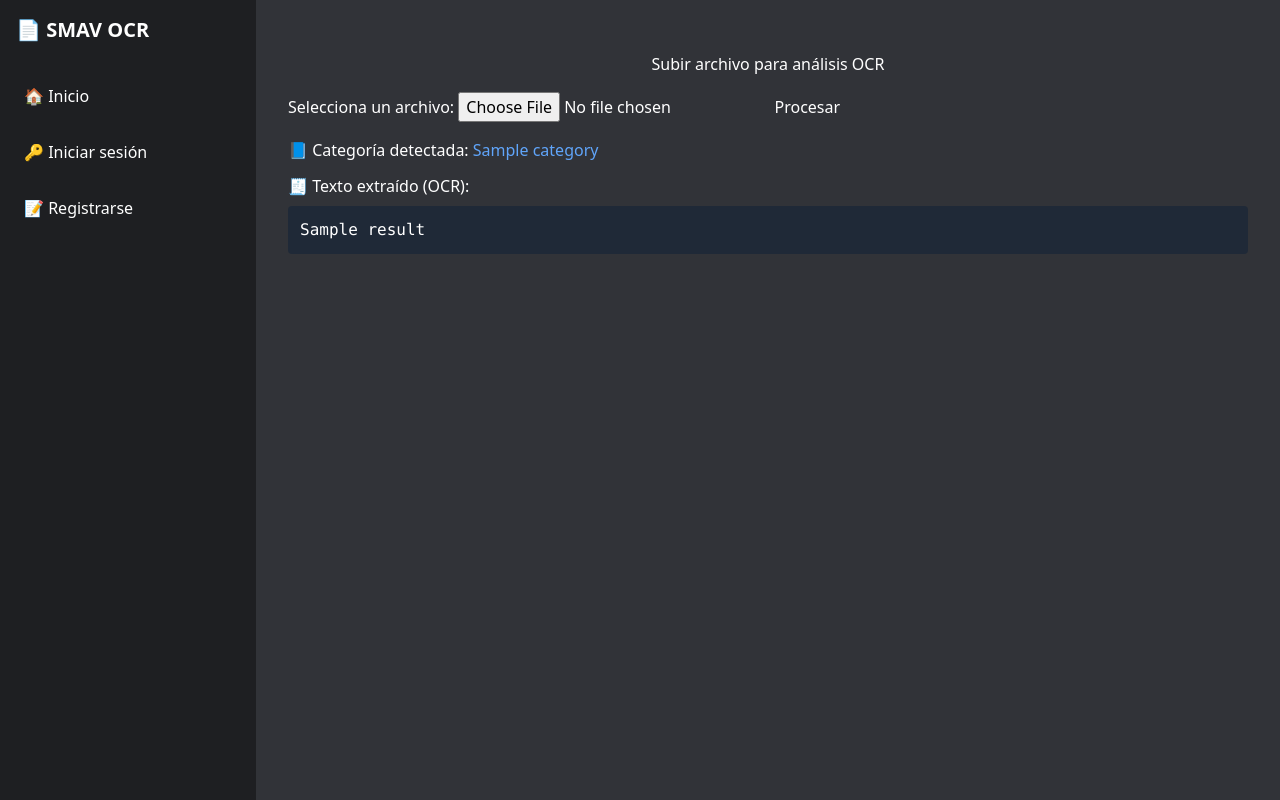
After one commit to luismhernandezs-crypto/doc-classifier, a FastAPI app: template frontend_service/templates/upload.html in a window 1280 px wide. The commit adds this page. Run offline with FastAPI, Linux system fonts and the light colour scheme; the template is opened without the code that fills it: most values are stand-ins (such as "Sample title", 1, 10 or a date in 2020); some libraries are stand-ins or nearby versions.

Commit message:
Subiendo la implementación final del frontend y los templates

```diff
--- a/frontend_service/main.py
+++ b/frontend_service/main.py
@@ -10,9 +10,8 @@ from minio import Minio
 import requests, psycopg2, io, os, traceback
 
 # ---------------- CONFIGURACIÓN ----------------
-app = FastAPI(title="OCR + Classifier + MinIO + Login")
+app = FastAPI(title="SMAV OCR & Classifier")
 
-# monta static (asegúrate de que ./static existe en tu repo; puede estar vacío)
 app.mount("/static", StaticFiles(directory="static"), name="static")
 templates = Jinja2Templates(directory="templates")
 
@@ -21,9 +20,16 @@ ALGORITHM = "HS256"
 ACCESS_TOKEN_EXPIRE_MINUTES = int(os.getenv("ACCESS_TOKEN_EXPIRE_MINUTES", 60 * 24))
 pwd_context = CryptContext(schemes=["bcrypt"], deprecated="auto")
 
+# NOTA: Estas URLs ya no se usan directamente porque n8n orquesta todo,
+# pero las dejamos por si acaso necesitas depurar servicios individuales.
 OCR_URL = os.getenv("OCR_URL", "http://ocr_service:8000/extract-text")
 CLASSIFIER_URL = os.getenv("CLASSIFIER_URL", "http://classifier_service:8080/classify-text")
-N8N_WEBHOOK_URL = os.getenv("N8N_WEBHOOK_URL", "http://n8n:5678/webhook/new_user")
+
+# --- CONFIGURACIÓN DE N8N ---
+# IMPORTANTE: Dentro de Docker usamos "http://n8n:5678".
+# Si el workflow está "Active", usa "/webhook/". Si estás probando con el botón "Execute", usa "/webhook-test/".
+# Aquí configuramos la ruta de producción por defecto:
+N8N_WEBHOOK_URL = os.getenv("N8N_WEBHOOK_URL", "http://n8n:5678/webhook/procesar-documento")
 
 DB_CONFIG = {
     "host": os.getenv("POSTGRES_HOST", "postgres"),
@@ -33,6 +39,8 @@ DB_CONFIG = {
     "password": os.getenv("POSTGRES_PASSWORD", "admin123")
 }
 
+# MinIO Client (Solo lo usamos aquí para verificar buckets al inicio,
+# n8n se encarga de subir los archivos ahora)
 MINIO_CLIENT = Minio(
     os.getenv("MINIO_HOST", "minio:9000"),
     access_key=os.getenv("MINIO_ROOT_USER", "admin"),
@@ -40,15 +48,14 @@ MINIO_CLIENT = Minio(
     secure=False
 )
 
-# intentamos crear buckets si es posible (no romper si MinIO no está listo)
 for bucket in ["incoming-docs", "classified-docs"]:
     try:
         if not MINIO_CLIENT.bucket_exists(bucket):
             MINIO_CLIENT.make_bucket(bucket)
     except Exception as e:
-        print(f"⚠️ Verificación/creación bucket '{bucket}' falló: {e}")
+        print(f"⚠️ Bucket '{bucket}' no creado: {e}")
 
-# ---------------- DB helpers ----------------
+# ---------------- DB ----------------
 def get_db_conn():
     return psycopg2.connect(**DB_CONFIG)
 
@@ -73,7 +80,6 @@ def init_db():
                 username VARCHAR(100) REFERENCES usuarios(username)
             );
         """)
-        # usuario admin por defecto (hash para 'admin123' ya incluido)
         cur.execute("""
             INSERT INTO usuarios (username, password_hash, rol)
             VALUES ('admin', '$2b$12$AFQe9b6uohAzbct6mGv5ueZ.zvayKv7QMLm8Y9PfAGHHqCwPZB42K', 'admin')
@@ -82,14 +88,13 @@ def init_db():
         conn.commit()
         cur.close()
         conn.close()
-        print("✅ Tablas verificadas e inicializadas correctamente.")
+        print("✅ Base de datos inicializada correctamente.")
     except Exception as e:
-        print("⚠️ init_db: no se pudo inicializar la BD (espera que postgres arranque). Error:", e)
+        print("⚠️ Error inicializando la BD:", e)
 
-# Llamada segura a init_db (si postgres no está listo, no mata la app)
 init_db()
 
-# ---------------- auth helpers ----------------
+# ---------------- AUTH ----------------
 def create_token(username, rol):
     exp = datetime.utcnow() + timedelta(minutes=ACCESS_TOKEN_EXPIRE_MINUTES)
     payload = {"sub": username, "rol": rol, "exp": exp}
@@ -102,38 +107,29 @@ def decode_token(token):
         raise HTTPException(status_code=401, detail="Token inválido o expirado")
 
 def get_user(username):
-    try:
-        conn = get_db_conn()
-        cur = conn.cursor()
-        cur.execute("SELECT username, password_hash, rol FROM usuarios WHERE username=%s", (username,))
-        row = cur.fetchone()
-        cur.close()
-        conn.close()
-        if row:
-            return {"username": row[0], "password_hash": row[1], "rol": row[2]}
-    except Exception as e:
-        print("⚠️ get_user error:", e)
+    conn = get_db_conn()
+    cur = conn.cursor()
+    cur.execute("SELECT username, password_hash, rol FROM usuarios WHERE username=%s", (username,))
+    row = cur.fetchone()
+    cur.close()
+    conn.close()
+    if row:
+        return {"username": row[0], "password_hash": row[1], "rol": row[2]}
     return None
 
 def create_user(username, password, rol="usuario", email=None):
-    try:
-        conn = get_db_conn()
-        cur = conn.cursor()
-        hashed = pwd_context.hash(password)
-        cur.execute("INSERT INTO usuarios (username, password_hash, rol) VALUES (%s, %s, %s) ON CONFLICT (username) DO NOTHING;",
-                    (username, hashed, rol))
-        conn.commit()
-        cur.close()
-        conn.close()
-    except Exception as e:
-        print("⚠️ create_user error:", e)
-        raise
+    conn = get_db_conn()
+    cur = conn.cursor()
+    hashed = pwd_context.hash(password)
+    cur.execute(
+        "INSERT INTO usuarios (username, password_hash, rol) VALUES (%s, %s, %s) ON CONFLICT (username) DO NOTHING;",
+        (username, hashed, rol),
+    )
+    conn.commit()
+    cur.close()
+    conn.close()
 
 def get_current_user_by_request(request: Request):
-    """
-    Intención: obtener usuario desde la cookie (usado en dependencias).
-    Lanzará HTTPException(401) si no hay cookie o token inválido.
-    """
     token = request.cookies.get("access_token")
     if not token:
         raise HTTPException(status_code=401, detail="No autenticado")
@@ -141,10 +137,20 @@ def get_current_user_by_request(request: Request):
     return {"username": payload.get("sub"), "rol": payload.get("rol")}
 
 # ---------------- RUTAS ----------------
+@app.get("/", response_class=HTMLResponse)
+def home(request: Request):
+    token = request.cookies.get("access_token")
+    if not token:
+        return RedirectResponse("/login", status_code=302)
+    try:
+        payload = decode_token(token)
+        user = {"username": payload.get("sub"), "rol": payload.get("rol")}
+        return templates.TemplateResponse("index.html", {"request": request, "user": user})
+    except JWTError:
+        return RedirectResponse("/login", status_code=302)
 
 @app.get("/login", response_class=HTMLResponse)
 def login_page(request: Request):
-    # muestra el formulario de login
     return templates.TemplateResponse("login.html", {"request": request})
 
 @app.post("/login")
@@ -166,11 +172,6 @@ def register_post(username: str = Form(...), password: str = Form(...), email: s
     if get_user(username):
         return HTMLResponse("<p>El usuario ya existe.</p>", status_code=400)
     create_user(username, password)
-    # notificar a n8n (no bloqueante)
-    try:
-        requests.post(N8N_WEBHOOK_URL, json={"username": username, "email": email}, timeout=3)
-    except Exception as e:
-        print("⚠️ Error notificando a n8n:", e)
     return RedirectResponse("/login", status_code=302)
 
 @app.get("/logout")
@@ -179,94 +180,74 @@ def logout():
     resp.delete_cookie("access_token")
     return resp
 
-@app.get("/", response_class=HTMLResponse)
-def home(request: Request):
-    """
-    Ruta pública que redirige al login si no hay sesión válida;
-    si el token es válido, renderiza dashboard.
-    (No lanzamos 401 desde aquí para evitar errores HTTP inesperados al abrir la raíz).
-    """
-    token = request.cookies.get("access_token")
-    if not token:
-        return RedirectResponse("/login", status_code=302)
-    try:
-        payload = decode_token(token)
-        user = {"username": payload.get("sub"), "rol": payload.get("rol")}
-        # show_upload False por defecto para usuarios normales (el dashboard contiene JS para mostrar)
-        return templates.TemplateResponse("dashboard.html", {"request": request, "user": user, "show_upload": False})
-    except Exception:
-        # token inválido/expirado → redirigir a login (elimina cookie en cliente la próxima vez)
-        return RedirectResponse("/login", status_code=302)
-
-@app.get("/upload-form", response_class=HTMLResponse)
-def upload_form(request: Request, user: dict = Depends(get_current_user_by_request)):
-    """
-    Mostrar dashboard con el formulario visible (ruta usada por la sidebar 'Subir archivo').
-    """
-    return templates.TemplateResponse("dashboard.html", {"request": request, "user": user, "show_upload": True})
+# ---------- INTEGRACIÓN CON N8N (NUEVO FLUJO) ----------
+@app.get("/upload", response_class=HTMLResponse)
+def upload_page(request: Request, user: dict = Depends(get_current_user_by_request)):
+    return templates.TemplateResponse("upload.html", {"request": request, "user": user, "text": None, "category": None})
 
 @app.post("/upload", response_class=HTMLResponse)
-async def upload(request: Request, file: UploadFile = File(...), user: dict = Depends(get_current_user_by_request)):
-    """
-    Recibe archivo, llama OCR y classifier, guarda en MinIO y en la BD
-    y reusa dashboard.html para mostrar resultado.
-    """
+async def upload_file(request: Request, file: UploadFile = File(...), user: dict = Depends(get_current_user_by_request)):
     try:
+        # 1. Leer el archivo
         file_bytes = await file.read()
-        files = {"file": (file.filename, file_bytes, file.content_type)}
 
-        # OCR (intentamos, si falla seguimos)
-        try:
-            ocr_resp = requests.post(OCR_URL, files=files, timeout=12)
-            extracted_text = ocr_resp.json().get("extracted_text", "")
-        except Exception as e:
-            print("⚠️ OCR error:", e)
-            extracted_text = ""
+        # 2. Enviar a n8n (WebHook)
+        # Usamos 'data' como key porque así se configuró en el Webhook de n8n
+        files = {'data': (file.filename, file_bytes, file.content_type)}
 
-        # CLASSIFIER (intentamos)
-        try:
-            cls_resp = requests.post(CLASSIFIER_URL, json={"text": extracted_text}, timeout=8)
-            classifier_json = cls_resp.json() if cls_resp.ok else {}
-            category = classifier_json.get("categoria") or classifier_json.get("category") or "Desconocido"
-        except Exception as e:
-            print("⚠️ CLASSIFIER error:", e)
-            category = "Desconocido"
+        print(f"🚀 Enviando archivo {file.filename} a n8n ({N8N_WEBHOOK_URL})...")
 
-        # Guardar en MinIO (no interrumpimos si falla)
-        try:
-            MINIO_CLIENT.put_object("incoming-docs", f"{user['username']}/{file.filename}",
-                                    io.BytesIO(file_bytes), length=len(file_bytes), content_type=file.content_type)
-            text_bytes = extracted_text.encode("utf-8")
-            classified_name = f"{category}_{datetime.now().strftime('%Y%m%d_%H%M%S')}.txt"
-            MINIO_CLIENT.put_object("classified-docs", f"{user['username']}/{classified_name}",
-                                    io.BytesIO(text_bytes), length=len(text_bytes), content_type="text/plain")
-        except Exception as e:
-            print("⚠️ MinIO put_object error:", e)
+        # Enviamos la petición POST a n8n
+        response = requests.post(N8N_WEBHOOK_URL, files=files, timeout=600)
 
-        # Guardar registro en BD (no interrumpimos la vista si falla)
+        if not response.ok:
+            return HTMLResponse(f"<p>Error en n8n: {response.status_code} - {response.text}</p>", status_code=500)
+
+        # 3. Procesar respuesta JSON de n8n
+        n8n_result = response.json()
+
+        # Extraemos los datos que nos devuelve el nodo 'Respond to Webhook'
+        status = n8n_result.get("status", "unknown")
+        categoria = n8n_result.get("final_category", "Desconocido")
+        confianza_smav = n8n_result.get("smav_confidence", "N/A")
+        mensaje = n8n_result.get("message", "")
+        archivo_txt = n8n_result.get("classified_file_minio", "")
+
+        # Construimos un texto de resumen para guardar en la BD local y mostrar en pantalla
+        resumen_proceso = (
+            f"✅ Procesado por n8n.\n"
+            f"Categoría: {categoria}\n"
+            f"Confianza SMAV: {confianza_smav}\n"
+            f"Archivo TXT: {archivo_txt}\n"
+            f"Mensaje: {mensaje}"
+        )
+
+        # 4. Guardar Historial en PostgreSQL (Frontend DB)
+        # Aunque n8n guarda archivos, nosotros guardamos el registro de quién lo subió
         try:
             conn = get_db_conn()
             cur = conn.cursor()
             cur.execute("INSERT INTO clasificaciones (texto, categoria, fecha, username) VALUES (%s,%s,%s,%s)",
-                        (extracted_text[:500], category, datetime.now(), user["username"]))
+                        (resumen_proceso, categoria, datetime.now(), user["username"]))
             conn.commit()
             cur.close()
             conn.close()
         except Exception as e:
-            print("⚠️ DB insert clasificacion error:", e)
+            print("⚠️ Error guardando en BD local:", e)
 
-        # Reusar dashboard para mostrar resultado (evita depender de result.html)
-        return templates.TemplateResponse("dashboard.html", {
+        # 5. Mostrar resultado al usuario
+        return templates.TemplateResponse("upload.html", {
             "request": request,
             "user": user,
-            "show_upload": True,
-            "text": extracted_text,
-            "category": category
+            "result": resumen_proceso,
+            "category": categoria
         })
+
     except Exception as e:
         print("Upload flow error:", traceback.format_exc())
         return HTMLResponse(f"<p>Error procesando el archivo: {e}</p>", status_code=500)
 
+# ---------- HISTORIAL ----------
 @app.get("/history", response_class=HTMLResponse)
 def history(request: Request, user: dict = Depends(get_current_user_by_request)):
     rows = []
@@ -284,12 +265,12 @@ def history(request: Request, user: dict = Depends(get_current_user_by_request))
         print("⚠️ history error:", e)
     return templates.TemplateResponse("history.html", {"request": request, "rows": rows, "user": user})
 
+# ---------- ADMIN ----------
 @app.get("/admin", response_class=HTMLResponse)
 def admin_panel(request: Request, user: dict = Depends(get_current_user_by_request)):
     if user["rol"] != "admin":
         raise HTTPException(status_code=403, detail="No autorizado")
-    users = []
-    stats = []
+    users, stats = [], []
     try:
         conn = get_db_conn()
         cur = conn.cursor()
@@ -319,7 +300,7 @@ def admin_stats(user: dict = Depends(get_current_user_by_request)):
         print("⚠️ admin_stats error:", e)
     return JSONResponse(stats)
 
-# Si arrancas directamente (no necesario dentro de Docker Compose)
+# ---------- Arranque ----------
 if __name__ == "__main__":
     import uvicorn
     uvicorn.run("main:app", host="0.0.0.0", port=int(os.getenv("PORT", 5000)))
--- a/frontend_service/templates/base.html
+++ b/frontend_service/templates/base.html
@@ -2,19 +2,28 @@
 <html lang="es">
 <head>
   <meta charset="UTF-8">
-    <title>SMAV - Document Classifier</title>
+  <title>SMAV OCR & Classifier</title>
   <script src="https://cdn.tailwindcss.com"></script>
 </head>
 <body class="bg-[#313338] text-white flex min-h-screen">
+
+  <!-- Sidebar -->
   <aside class="w-64 bg-[#1e1f22] flex flex-col p-4 space-y-4">
-        <h2 class="text-xl font-bold text-white mb-4">📄 OCR System</h2>
-        <a href="/" class="hover:bg-[#5865f2] rounded p-2">🏠 Inicio</a>
-        <a href="/upload-form" class="hover:bg-[#5865f2] rounded p-2">📤 Subir archivo</a>
-        <a href="/history" class="hover:bg-[#5865f2] rounded p-2">📜 Historial</a>
-        {% if user and user.rol == "admin" %}
-        <a href="/admin" class="hover:bg-[#5865f2] rounded p-2">🧑‍💻 Admin Panel</a>
+    <h2 class="text-xl font-bold text-white mb-4">📄 SMAV OCR</h2>
+
+    <a href="/" class="hover:bg-[#5865f2] rounded p-2 block">🏠 Inicio</a>
+
+    {% if user %}
+      <a href="/upload" class="hover:bg-[#5865f2] rounded p-2 block">📤 Subir archivo</a>
+      <a href="/history" class="hover:bg-[#5865f2] rounded p-2 block">📜 Historial</a>
+      {% if user.rol == "admin" %}
+        <a href="/admin" class="hover:bg-[#5865f2] rounded p-2 block">🧑‍💻 Admin Panel</a>
       {% endif %}
-        <a href="/logout" class="hover:bg-red-600 rounded p-2">🚪 Cerrar sesión</a>
+      <a href="/logout" class="hover:bg-red-600 rounded p-2 block">🚪 Cerrar sesión</a>
+    {% else %}
+      <a href="/login" class="hover:bg-[#5865f2] rounded p-2 block">🔑 Iniciar sesión</a>
+      <a href="/register" class="hover:bg-[#4752c4] rounded p-2 block">📝 Registrarse</a>
+    {% endif %}
   </aside>
 
   <main class="flex-1 p-8">
--- /dev/null
+++ b/frontend_service/templates/upload.html
@@ -0,0 +1,22 @@
+{% extends "base.html" %}
+{% block title %}Subir Archivo{% endblock %}
+
+{% block content %}
+<div class="container mt-5">
+  <h2 class="text-center mb-4">Subir archivo para análisis OCR</h2>
+
+  <form id="uploadForm" action="/upload" method="post" enctype="multipart/form-data">
+   <label for="file">Selecciona un archivo:</label>
+   <input type="file" id="file" name="file" required>
+   <button type="submit" class="btn btn-primary">Procesar</button>
+  </form>
+
+  {% if result %}
+  <div class="mt-4">
+    <h4>📘 Categoría detectada: <span class="text-blue-400">{{ category }}</span></h4>
+    <h4 class="mt-3">🧾 Texto extraído (OCR):</h4>
+    <pre class="bg-gray-800 text-white p-3 rounded mt-2 whitespace-pre-wrap">{{ result }}</pre>
+  </div>
+  {% endif %}
+</div>
+{% endblock %}
```
Also changed, not shown: frontend_service/templates/dashboard.html (+25 -50 lines), frontend_service/templates/index.html (added, +23 -0 lines). Lines whose indentation alone changed are shown as unchanged.
